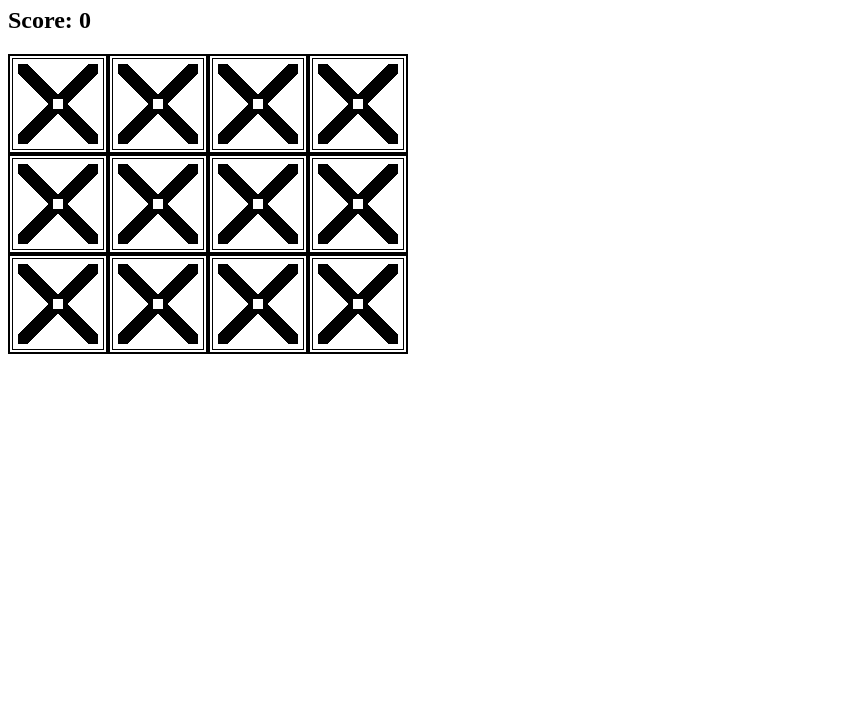
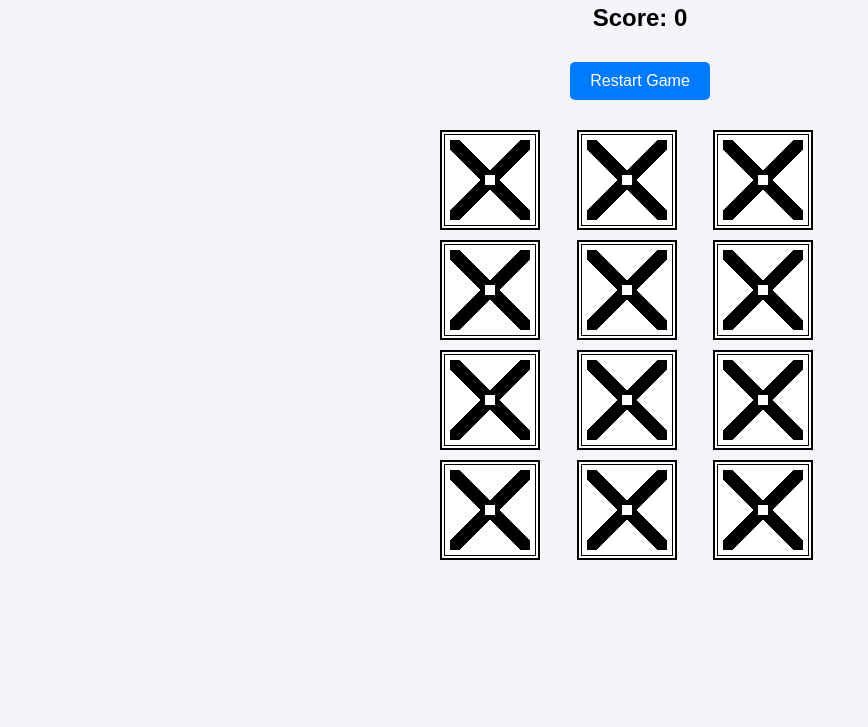
Before and after one commit to cl4cnam/memory-game-funcsug, a plain HTML site: page index.html in a window 1280 px wide. Shown: the part 73-800 px from the top of the page, without its empty margins (0-868 px from the left). Drawn offline with Linux system fonts and the light colour scheme.

Commit message:
Update Visual + Add Restart Button + Fix Bug

```diff
--- a/app.js
+++ b/app.js
@@ -1,84 +1,48 @@
-document.addEventListener("DOMContentLoaded", function() {
-
+document.addEventListener("DOMContentLoaded", function () {
     const cardArray = [
-        {
-            name: "blue_square",
-            img: "images/blue_square.png",
-        },
-        {
-            name: "blue_square",
-            img: "images/blue_square.png",
-        },
-        {
-            name: "blue_triangle",
-            img: "images/blue_triangle.png",
-        },
-        {
-            name: "blue_triangle",
-            img: "images/blue_triangle.png",
-        },
-        {
-            name: "red_square",
-            img: "images/red_square.png",
-        },
-        {
-            name: "red_square",
-            img: "images/red_square.png",
-        },
-        {
-            name: "red_triangle",
-            img: "images/red_triangle.png",
-        },
-        {
-            name: "red_triangle",
-            img: "images/red_triangle.png",
-        },
-        {
-            name: "yellow_square",
-            img: "images/yellow_square.png",
-        },
-        {
-            name: "yellow_square",
-            img: "images/yellow_square.png",
-        },
-        {
-            name: "yellow_triangle",
-            img: "images/yellow_triangle.png",
-        },
-        {
-            name: "yellow_triangle",
-            img: "images/yellow_triangle.png",
-        }
+        { name: "blue_square", img: "images/blue_square.png" },
+        { name: "blue_square", img: "images/blue_square.png" },
+        { name: "blue_triangle", img: "images/blue_triangle.png" },
+        { name: "blue_triangle", img: "images/blue_triangle.png" },
+        { name: "red_square", img: "images/red_square.png" },
+        { name: "red_square", img: "images/red_square.png" },
+        { name: "red_triangle", img: "images/red_triangle.png" },
+        { name: "red_triangle", img: "images/red_triangle.png" },
+        { name: "yellow_square", img: "images/yellow_square.png" },
+        { name: "yellow_square", img: "images/yellow_square.png" },
+        { name: "yellow_triangle", img: "images/yellow_triangle.png" },
+        { name: "yellow_triangle", img: "images/yellow_triangle.png" }
     ];
 
-    cardArray.sort(function() {
-        return Math.random() - 0.5;
-    });
+    cardArray.sort(() => Math.random() - 0.5);
 
     const grid = document.querySelector(".grid");
     const resultDisplay = document.querySelector("#result");
+    const restartButton = document.querySelector("#restart");
     let cardsChosen = [];
     let cardsChosenId = [];
     let cardsWon = [];
+    let lockBoard = false;
 
     function createBoard() {
+        grid.innerHTML = "";
         for (let i = 0; i < cardArray.length; i++) {
-            let card = document.createElement("img");
+            const card = document.createElement("img");
             card.setAttribute("src", "images/blank.png");
             card.setAttribute("data-id", i);
+            card.classList.add("card");
             card.addEventListener("click", flipCard);
             grid.appendChild(card);
         }
+        resultDisplay.textContent = 0;
     }
 
     function checkForMatch() {
         const cards = document.querySelectorAll("img");
-        const optionOneId = cardsChosenId[0];
-        const optionTwoId = cardsChosenId[1];
+        const [optionOneId, optionTwoId] = cardsChosenId;
 
-        if (optionOneId == optionTwoId) {
+        if (optionOneId === optionTwoId) {
             cards[optionOneId].setAttribute("src", "images/blank.png");
-            cards[optionTwoId].setAttribute("src", "images/blank.png");
         } else if (cardsChosen[0] === cardsChosen[1]) {
             cards[optionOneId].setAttribute("src", "images/white.png");
             cards[optionTwoId].setAttribute("src", "images/white.png");
@@ -93,24 +57,39 @@ document.addEventListener("DOMContentLoaded", function() {
         cardsChosen = [];
         cardsChosenId = [];
 
+        lockBoard = false;
+
         resultDisplay.textContent = cardsWon.length;
 
-        if (cardsWon.length == cardArray.length / 2) {
-            resultDisplay.textContent = "Congratulations! You Won!"
+        if (cardsWon.length === cardArray.length / 2) {
+            resultDisplay.textContent = "Congratulations! You Won!";
         }
     }
 
     function flipCard() {
-        let cardId = this.getAttribute("data-id");
-        cardsChosen.push(cardArray[cardId].name);
-        cardsChosenId.push(cardId);
-        this.setAttribute("src", cardArray[cardId].img);
+        if (lockBoard) return;
 
-        if(cardsChosen.length == 2) {
-            setTimeout(checkForMatch, 500);
+        const cardId = this.getAttribute("data-id");
+        if (!cardsChosenId.includes(cardId)) {
+            cardsChosen.push(cardArray[cardId].name);
+            cardsChosenId.push(cardId);
+            this.setAttribute("src", cardArray[cardId].img);
+
+            if (cardsChosen.length === 2) {
+                lockBoard = true;
+                setTimeout(checkForMatch, 500);
+            }
         }
     }
 
+    restartButton.addEventListener("click", () => {
+        cardsChosen = [];
+        cardsChosenId = [];
+        cardsWon = [];
+        cardArray.sort(() => Math.random() - 0.5);
+        lockBoard = false;
+        createBoard();
+    });
+
     createBoard();
-
 });
--- a/index.html
+++ b/index.html
@@ -2,17 +2,15 @@
 <html lang="en">
 <head>
     <meta charset="UTF-8">
-    <meta http-equiv="X-UA-Compatible" content="IE=edge">
     <meta name="viewport" content="width=device-width, initial-scale=1.0">
     <title>Memory Game</title>
-
     <link rel="stylesheet" href="style.css">
-    <script src="app.js"></script>
 </head>
 <body>
     <h1>Memory Game</h1>
     <h2>Score: <span id="result">0</span></h2>
-
+    <button id="restart">Restart Game</button>
     <div class="grid"></div>
+    <script src="app.js"></script>
 </body>
 </html>
--- a/style.css
+++ b/style.css
@@ -1,6 +1,46 @@
+body {
+    font-family: Arial, sans-serif;
+    text-align: center;
+    background-color: #f4f4f9;
+    margin: 0;
+    padding: 0;
+}
+
+h1 {
+    margin: 20px 0;
+}
+
 .grid {
-    display: flex;
-    flex-wrap: wrap;
-    width: 400px;
-    height: 300px;
+    display: grid;
+    grid-template-columns: repeat(auto-fit, minmax(100px, 1fr));
+    gap: 10px;
+    max-width: 400px;
+    margin: 20px auto;
 }
+
+.card {
+    width: 100px;
+    height: 100px;
+    cursor: pointer;
+    transition: transform 0.3s;
+}
+
+.card:hover {
+    transform: scale(1.1);
+}
+
+button {
+    margin: 10px auto;
+    padding: 10px 20px;
+    font-size: 16px;
+    cursor: pointer;
+    background-color: #007bff;
+    color: #fff;
+    border: none;
+    border-radius: 5px;
+    transition: background-color 0.3s;
+}
+
+button:hover {
+    background-color: #0056b3;
+}
```
